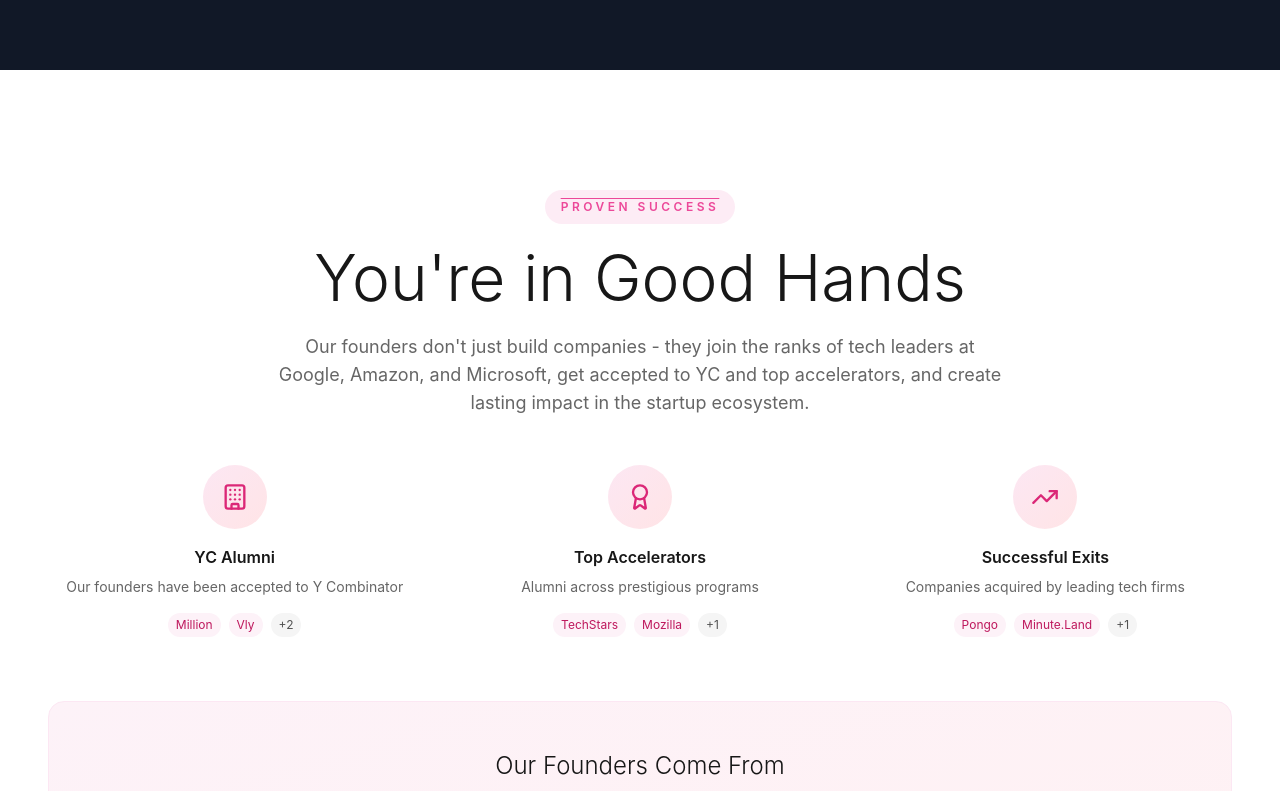
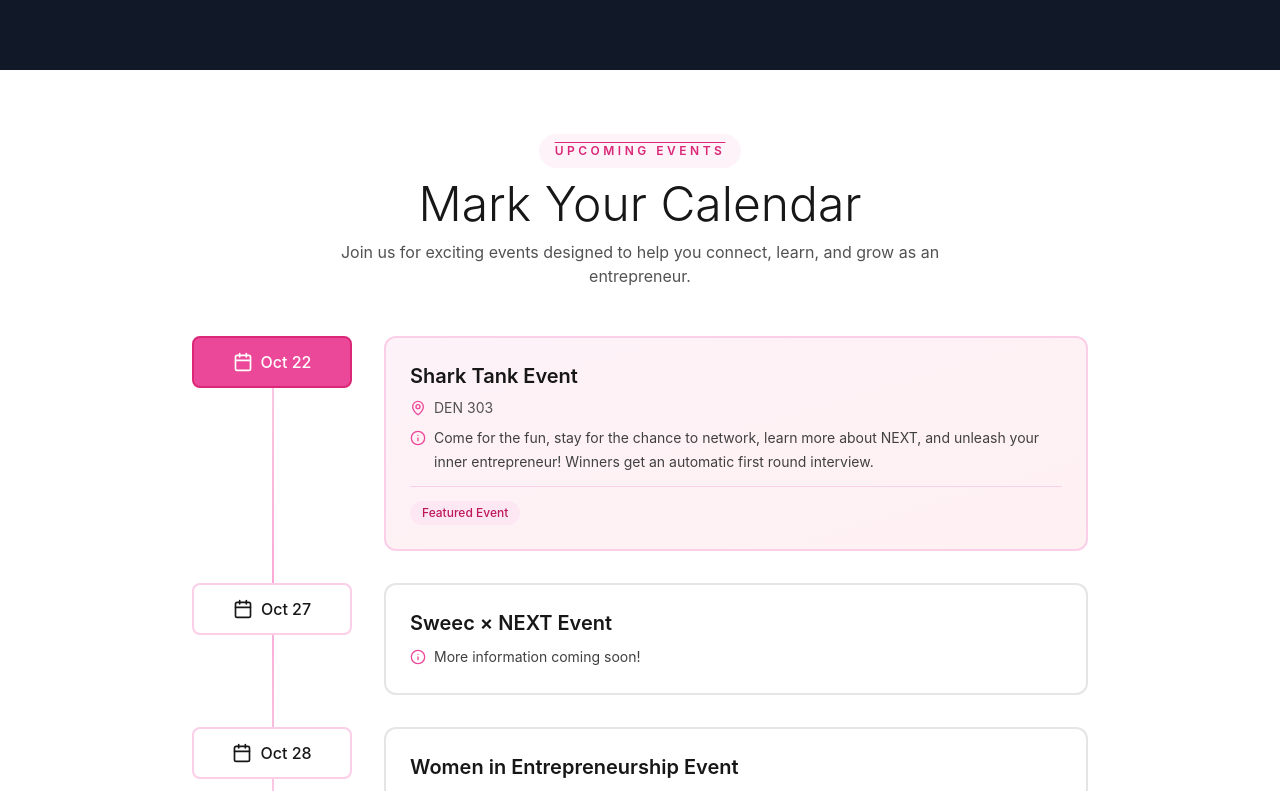
Before and after one commit to v-kliu/dubhacks-next, a React (Create React App) app: page / in a window 1280 px wide. Shown: the part 3500-4291 px from the top of the page. Built offline with nearby package versions, Linux system fonts and the light colour scheme.

Commit message:
created new upcoming events section, removed bonding picture, updated faq button on tracks...

```diff
--- a/src/App.tsx
+++ b/src/App.tsx
@@ -6,6 +6,7 @@ import HeroSection from './components/HeroSection';
 import StatsSection from './components/StatsSection';
 import ProgramOverviewSection from './components/ProgramOverviewSection';
 import TracksSection from './components/TracksSection';
+import UpcomingEventsSection from './components/UpcomingEventsSection';
 import FounderSuccessSection from './components/FounderSuccessSection';
 import TimelineSection from './components/TimelineSection';
 import TeamSection from './components/TeamSection';
@@ -37,6 +38,7 @@ const HomePage: React.FC = () => {
           <StatsSection />
           <ProgramOverviewSection />
           <TracksSection />
+          <UpcomingEventsSection />
           <FounderSuccessSection />
           <TimelineSection />
           <PhotoGallerySection />
--- a/src/components/FAQSection.tsx
+++ b/src/components/FAQSection.tsx
@@ -56,7 +56,7 @@ const FAQSection: React.FC = () => {
   const rightColumnFaqs = faqs.slice(5, 10);
 
   return (
-    <section className="bg-white py-16 px-6 md:px-12">
+    <section id="faq" className="bg-white py-16 px-6 md:px-12">
       <div className="max-w-6xl mx-auto">
         <motion.div
           initial={{ opacity: 0, y: 30 }}
--- a/src/components/FounderSuccessSection.tsx
+++ b/src/components/FounderSuccessSection.tsx
@@ -113,9 +113,6 @@ const FounderSuccessSection: React.FC = () => {
           viewport={{ once: true }}
           className="bg-gradient-to-br from-primary-50 to-accent-50 p-8 md:p-12 rounded-2xl border border-primary-100"
         >
-          <h3 className="text-center text-2xl font-light text-neutral-900 mb-4">
-            Our Founders Come From
-          </h3>
           <p className="text-center text-neutral-600 mb-8 max-w-4xl mx-auto">
             Before and after DubHacks Next, our founders come with experience from companies such as
           </p>
--- a/src/components/PhotoGallerySection.tsx
+++ b/src/components/PhotoGallerySection.tsx
@@ -54,12 +54,7 @@ const PhotoGallerySection: React.FC = () => {
       filename: 'edu.jpg',
       caption: 'look mom it\'s me! (this could be you next 🫵)',
       alt: 'Educational workshop session'
-    },
-    {
-      filename: 'bonding.jpg',
-      caption: 'team bonding time!! (we are very tight knit)',
-      alt: 'Team bonding event'
-    },
+    }
   ];
 
   const nextSlide = () => {
--- a/src/components/TracksSection.tsx
+++ b/src/components/TracksSection.tsx
@@ -152,6 +152,7 @@ const TracksSection: React.FC = () => {
                 </AnimatePresence>
               </div>
 
+              <div className="flex flex-col sm:flex-row gap-3 md:gap-4">
                 <a
                   href="https://docs.google.com/forms/d/e/1FAIpQLSfRb7MkZ8gdDJxxamaDNbfa2YfsZtAvrAiyXWe_AZHSR8_kLw/viewform?usp=header"
                   target="_blank"
@@ -160,6 +161,18 @@ const TracksSection: React.FC = () => {
                 >
                   {track.cta}
                 </a>
+                <button
+                  onClick={() => {
+                    const faqSection = document.getElementById('faq');
+                    if (faqSection) {
+                      faqSection.scrollIntoView({ behavior: 'smooth' });
+                    }
+                  }}
+                  className="inline-block text-center border border-neutral-300 text-neutral-700 px-5 md:px-6 py-2.5 md:py-3 text-sm md:text-base hover:bg-neutral-100 hover:border-neutral-400 transition-all duration-300 w-full sm:w-auto"
+                >
+                  More Questions?
+                </button>
+              </div>
             </motion.div>
           ))}
         </div>
--- /dev/null
+++ b/src/components/UpcomingEventsSection.tsx
@@ -0,0 +1,132 @@
+import React from 'react';
+import { motion } from 'framer-motion';
+import { Calendar, MapPin, Info } from 'lucide-react';
+
+interface Event {
+  date: string;
+  displayDate: string;
+  title: string;
+  location?: string;
+  description: string;
+  highlight?: boolean;
+}
+
+const UpcomingEventsSection: React.FC = () => {
+  const events: Event[] = [
+    {
+      date: '2025-10-22',
+      displayDate: 'Oct 22',
+      title: 'Shark Tank Event',
+      location: 'DEN 303',
+      description: 'Come for the fun, stay for the chance to network, learn more about NEXT, and unleash your inner entrepreneur! Winners get an automatic first round interview.',
+      highlight: true
+    },
+    {
+      date: '2025-10-27',
+      displayDate: 'Oct 27',
+      title: 'Sweec × NEXT Event',
+      description: 'More information coming soon!'
+    },
+    {
+      date: '2025-10-28',
+      displayDate: 'Oct 28',
+      title: 'Women in Entrepreneurship Event',
+      description: 'More information coming soon!'
+    }
+  ];
+
+  return (
+    <section id="events" className="bg-white py-8 md:py-16 px-4 md:px-6 lg:px-12">
+      <div className="max-w-content mx-auto">
+        <motion.div
+          initial={{ opacity: 0, y: 30 }}
+          whileInView={{ opacity: 1, y: 0 }}
+          transition={{ duration: 0.8 }}
+          viewport={{ once: true }}
+          className="text-center mb-8 md:mb-12"
+        >
+          <div className="overline text-primary-600 mb-3 inline-block px-4 py-2 bg-primary-100/50 rounded-full">
+            UPCOMING EVENTS
+          </div>
+          <h2 className="text-3xl md:text-5xl font-light text-neutral-900">Mark Your Calendar</h2>
+          <p className="text-neutral-600 text-sm md:text-base mt-3 max-w-2xl mx-auto">
+            Join us for exciting events designed to help you connect, learn, and grow as an entrepreneur.
+          </p>
+        </motion.div>
+
+        <div className="max-w-4xl mx-auto">
+          <div className="relative">
+            {/* Timeline line */}
+            <div className="hidden md:block absolute left-[80px] top-0 bottom-0 w-0.5 bg-gradient-to-b from-primary-200 via-primary-300 to-primary-200"></div>
+
+            {/* Events */}
+            <div className="space-y-6 md:space-y-8">
+              {events.map((event, index) => (
+                <motion.div
+                  key={index}
+                  initial={{ opacity: 0, x: -30 }}
+                  whileInView={{ opacity: 1, x: 0 }}
+                  transition={{ duration: 0.6, delay: index * 0.15 }}
+                  viewport={{ once: true }}
+                  className="relative"
+                >
+                  <div className="flex flex-col md:flex-row gap-4 md:gap-8 items-start">
+                    {/* Timeline dot - placed BEHIND the date badge */}
+                    <div className="hidden md:block absolute left-[73px] top-[18px] w-4 h-4 rounded-full bg-primary-500 border-4 border-white shadow-lg -z-10"></div>
+
+                    {/* Date badge */}
+                    <div className="flex-shrink-0 relative z-10">
+                      <div className={`flex items-center justify-center w-[140px] md:w-[160px] px-4 py-3 rounded-lg border-2 ${
+                        event.highlight
+                          ? 'bg-primary-500 border-primary-600 text-white'
+                          : 'bg-white border-primary-200 text-neutral-900'
+                      }`}>
+                        <Calendar size={20} className="mr-2" />
+                        <span className="font-medium text-sm md:text-base">{event.displayDate}</span>
+                      </div>
+                    </div>
+
+                    {/* Event content */}
+                    <div className={`flex-1 p-4 md:p-6 rounded-xl border-2 transition-all duration-300 hover:shadow-lg ${
+                      event.highlight
+                        ? 'bg-gradient-to-br from-primary-50 to-accent-50 border-primary-200 hover:border-primary-300'
+                        : 'bg-white border-neutral-200 hover:border-primary-200'
+                    }`}>
+                      <h3 className="text-lg md:text-xl font-semibold text-neutral-900 mb-2">
+                        {event.title}
+                      </h3>
+
+                      {event.location && (
+                        <div className="flex items-center text-neutral-600 mb-2">
+                          <MapPin size={16} className="mr-2 text-primary-500" />
+                          <span className="text-sm">{event.location}</span>
+                        </div>
+                      )}
+
+                      <div className="flex items-start text-neutral-700">
+                        <Info size={16} className="mr-2 mt-1 text-primary-500 flex-shrink-0" />
+                        <p className="text-sm leading-relaxed">
+                          {event.description}
+                        </p>
+                      </div>
+
+                      {event.highlight && (
+                        <div className="mt-3 pt-3 border-t border-primary-200">
+                          <span className="inline-block px-3 py-1 bg-primary-100 text-primary-700 text-xs font-medium rounded-full">
+                            Featured Event
+                          </span>
+                        </div>
+                      )}
+                    </div>
+                  </div>
+                </motion.div>
+              ))}
+            </div>
+          </div>
+        </div>
+      </div>
+    </section>
+  );
+};
+
+export default UpcomingEventsSection;
```
Also changed, not shown: public/assets/gallery_pictures/bonding.jpg (deleted). Lines whose indentation alone changed are shown as unchanged.
